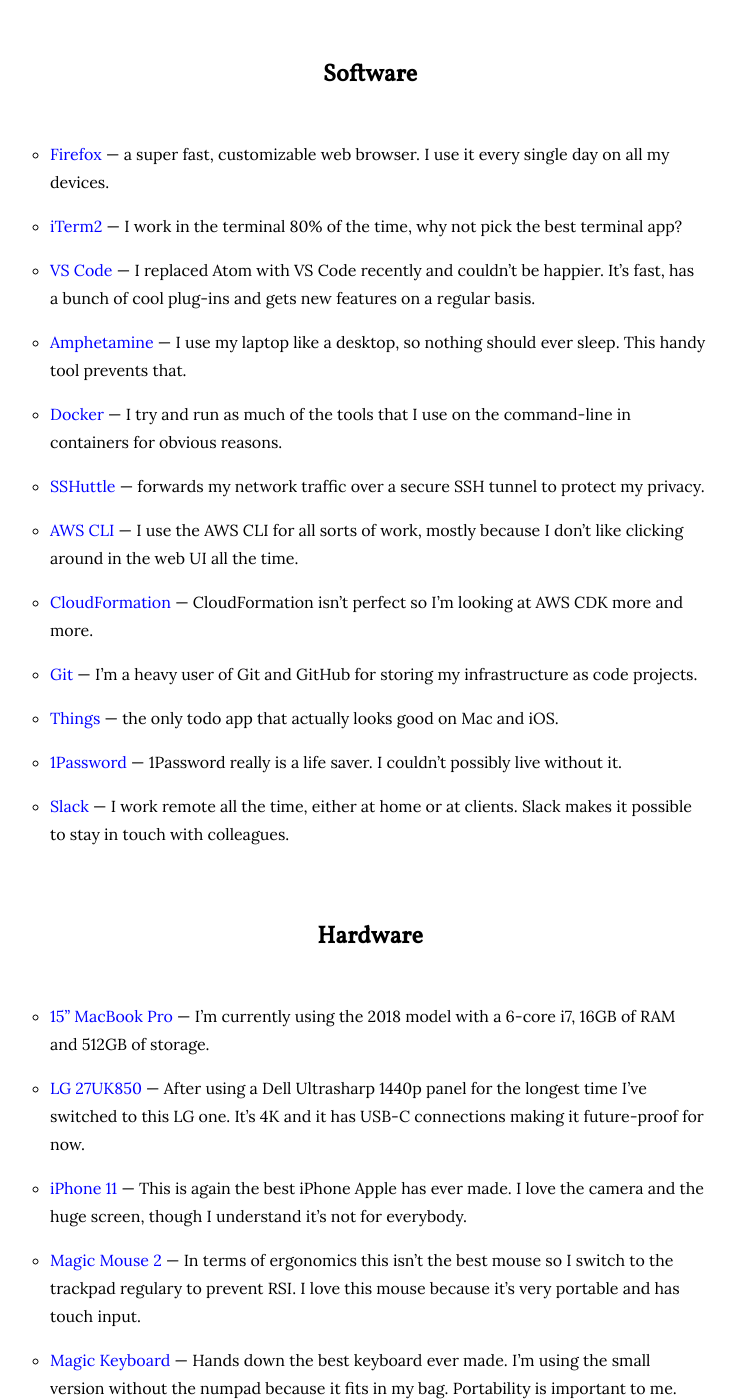
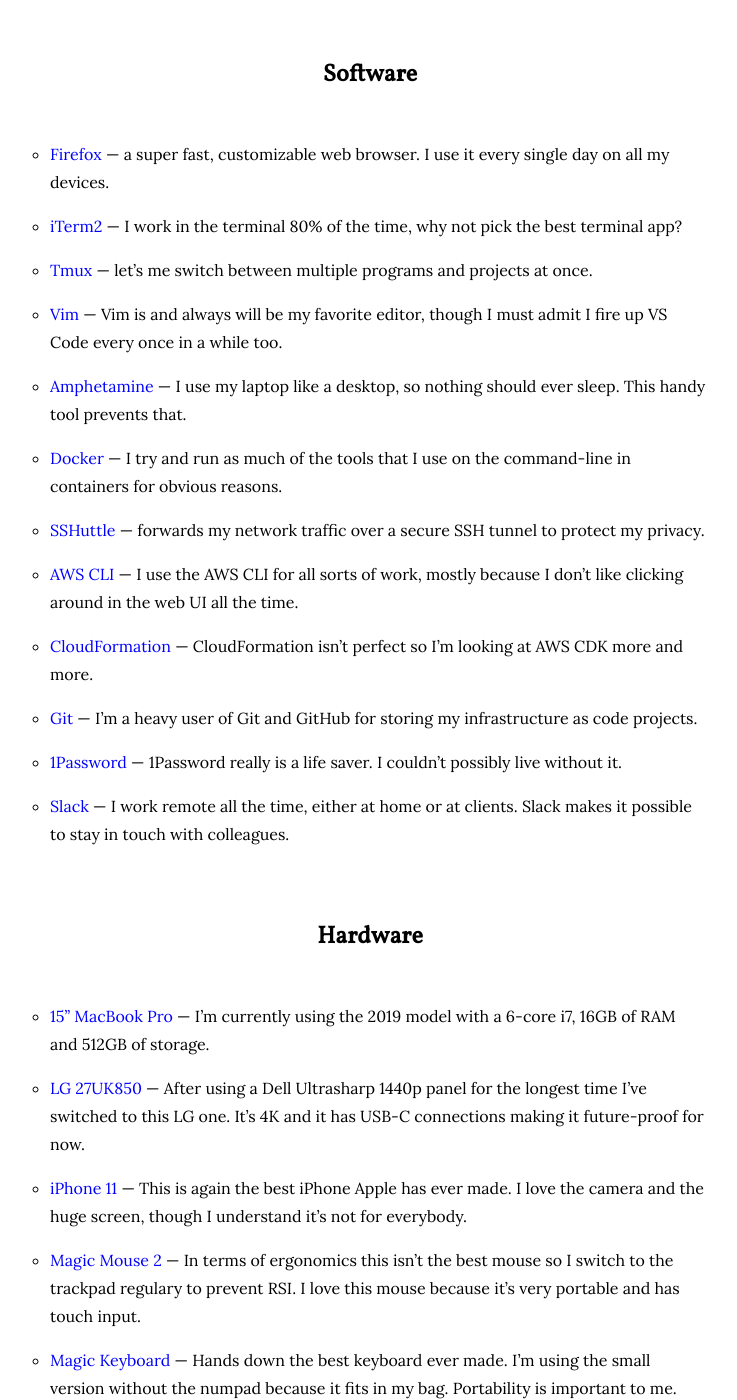
Before and after one commit to mijndert/website, a Jekyll site: the page built from _pages/uses.md, in a window 1280 px wide and 1400 px high, scrolled down 366 px. Shown: the whole window, without its empty margins (270-1007 px from the left). Built offline with Jekyll 4.4.1, drawn with Linux system fonts in a browser that asks for light colours.

Commit message:
Update uses page

```diff
--- a/_pages/uses.md
+++ b/_pages/uses.md
@@ -11,20 +11,20 @@
 
 - [Firefox](https://www.mozilla.org/firefox/new/) &mdash; a super fast, customizable web browser. I use it every single day on all my devices.
 - [iTerm2](https://www.iterm2.com) &mdash; I work in the terminal 80% of the time, why not pick the best terminal app?
-- [VS Code](https://code.visualstudio.com) &mdash; I replaced Atom with VS Code recently and couldn't be happier. It's fast, has a bunch of cool plug-ins and gets new features on a regular basis.
+- [Tmux](https://github.com/tmux/tmux/wiki) &mdash; let's me switch between multiple programs and projects at once.
+- [Vim](https://www.vim.org/) &mdash; Vim is and always will be my favorite editor, though I must admit I fire up VS Code every once in a while too.
 - [Amphetamine](https://itunes.apple.com/nl/app/amphetamine/id937984704?mt=12) &mdash; I use my laptop like a desktop, so nothing should ever sleep. This handy tool prevents that.
 - [Docker](https://www.docker.com) &mdash; I try and run as much of the tools that I use on the command-line in containers for obvious reasons.
 - [SSHuttle](https://github.com/sshuttle/sshuttle) &mdash; forwards my network traffic over a secure SSH tunnel to protect my privacy.
 - [AWS CLI](https://aws.amazon.com/cli/) &mdash; I use the AWS CLI for all sorts of work, mostly because I don't like clicking around in the web UI all the time.
 - [CloudFormation](https://aws.amazon.com/cloudformation/) &mdash; CloudFormation isn't perfect so I'm looking at AWS CDK more and more.
 - [Git](https://git-scm.com/) &mdash; I'm a heavy user of Git and GitHub for storing my infrastructure as code projects.
-- [Things](https://culturedcode.com/things/) &mdash; the only todo app that actually looks good on Mac and iOS.
 - [1Password](https://1password.com) &mdash; 1Password really is a life saver. I couldn't possibly live without it.
 - [Slack](https://slackhq.com) &mdash; I work remote all the time, either at home or at clients. Slack makes it possible to stay in touch with colleagues.
 
 ## Hardware
 
-- [15" MacBook Pro](https://www.apple.com/mac/) &mdash; I'm currently using the 2018 model with a 6-core i7, 16GB of RAM and 512GB of storage.
+- [15" MacBook Pro](https://www.apple.com/mac/) &mdash; I'm currently using the 2019 model with a 6-core i7, 16GB of RAM and 512GB of storage.
 - [LG 27UK850](https://www.lg.com/us/monitors/lg-27UK850-W-4k-uhd-led-monitor) &mdash; After using a Dell Ultrasharp 1440p panel for the longest time I've switched to this LG one. It's 4K and it has USB-C connections making it future-proof for now.
 - [iPhone 11](https://www.apple.com/iphone-11/) &mdash; This is again the best iPhone Apple has ever made. I love the camera and the huge screen, though I understand it's not for everybody.
 - [Magic Mouse 2](https://www.apple.com/shop/product/MLA02LL/A/magic-mouse-2-silver?fnode=56) &mdash; In terms of ergonomics this isn't the best mouse so I switch to the trackpad regulary to prevent RSI. I love this mouse because it's very portable and has touch input.
```
